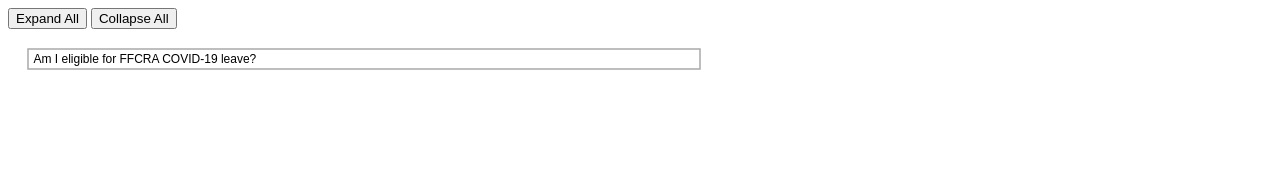
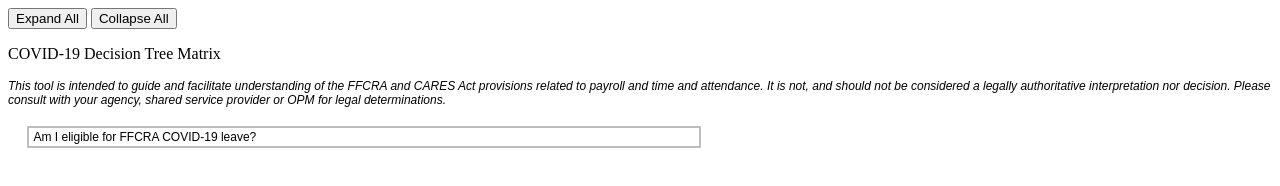
Before and after one commit to datalogic-zz/Test, a plain HTML site: page index.html in a window 1280 px wide. Shown: the top 186 px of the page. Drawn offline with nearby package versions, Linux system fonts and the light colour scheme.

Commit message:
Updated title, caveat, and feedback link

```diff
--- a/index.html
+++ b/index.html
@@ -3,7 +3,7 @@
 
 <head>
     <meta http-equiv="Content-Type" content="text/html;charset=utf-8">
-    <title>Decision Tree Matrix</title>
+    <title>COVID-19 Decision Tree Matrix</title>
     <link rel="icon" href="logo.png">
     <header>
         <button onclick="expandAll()">Expand All</button>
@@ -38,10 +38,21 @@
         stroke: darkgrey;
         stroke-width: 1.5px;
     }
-    </style>
+    div.a {
+        font: 18px sans-serif;
+  	font-size: 12px;
+    }
+    div.b {
+        font: 12px sans-serif;
+  	font-size: 12px;
+	font-style: italic;
+    }
+   </style>
 </head>
 
-<body>
+<body></p>
+	<div class="q">COVID-19 Decision Tree Matrix</div></p>
+    	<div class="b">This tool is intended to guide and facilitate understanding of the FFCRA and CARES Act provisions related to payroll and time and attendance. It is not, and should not be considered a legally authoritative interpretation nor decision. Please consult with your agency, shared service provider or OPM for legal determinations.</div>
     <div id="chart"></div>
     <script type="text/javascript">
     var w = 960,
```
